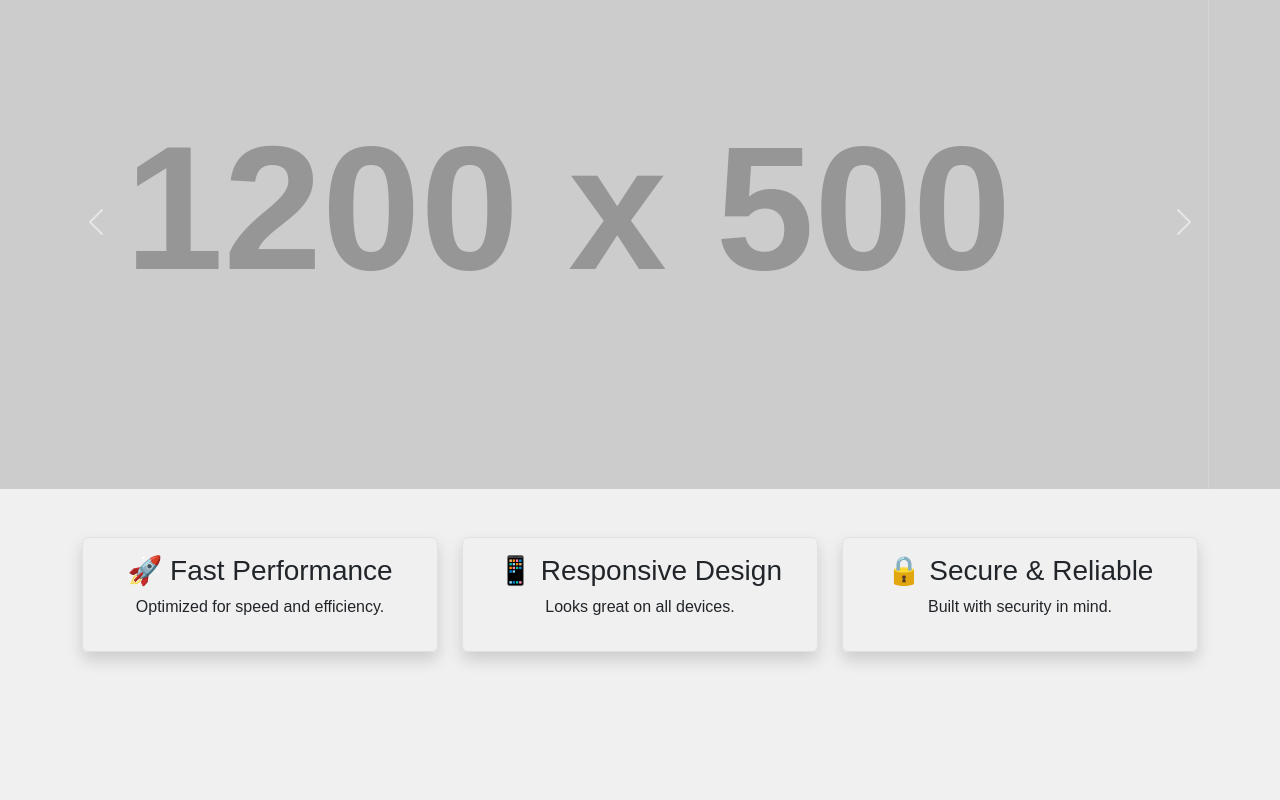
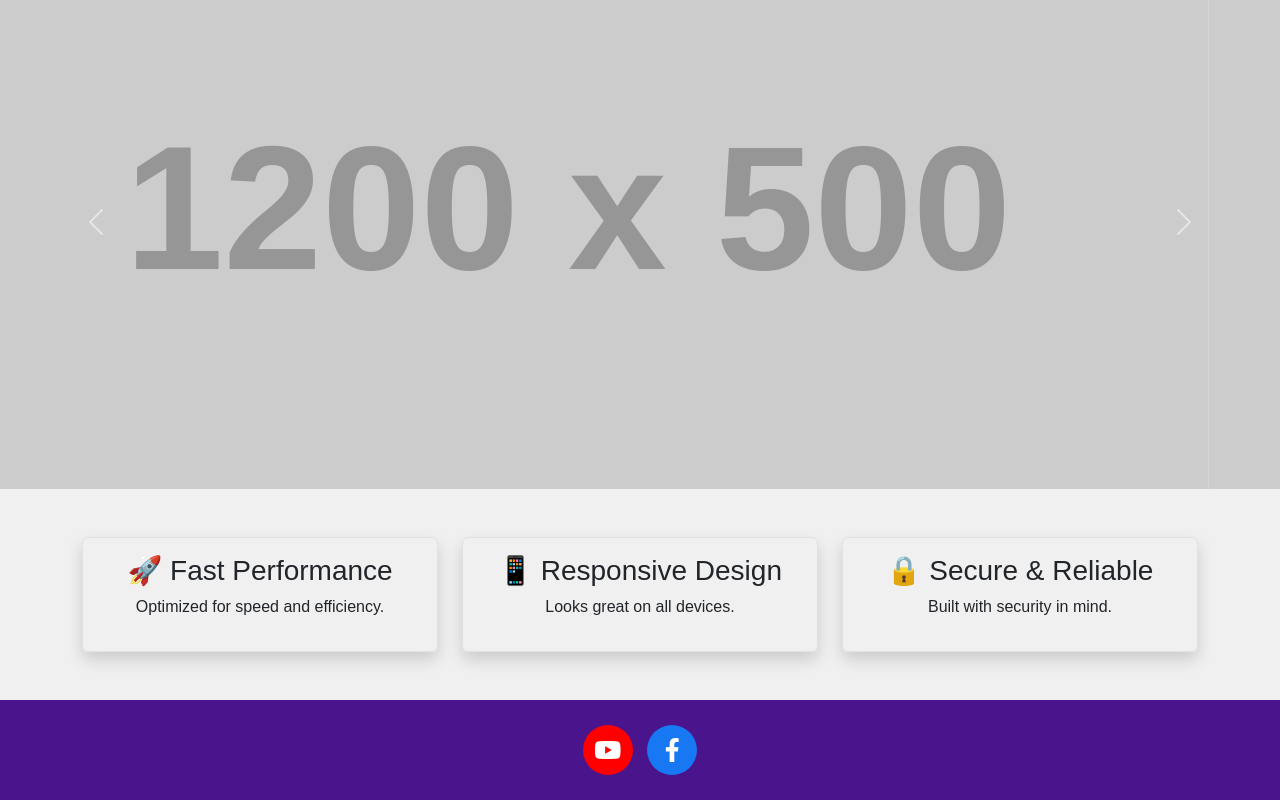
Before and after one commit to IsaiahGGC326/AYP-Gainesville-Website, a website: page index.html in a window 1280 px wide. Shown: the part 462-1262 px from the top of the page. Before the commit the page ends 1162 px from the top, so only its background shows below. Drawn offline with nearby package versions, Linux system fonts and the light colour scheme; placeholder pictures from the web are drawn by us.

Commit message:
Added a footer & Social Icon/Links

```diff
--- a/index.html
+++ b/index.html
@@ -8,6 +8,7 @@
     <link href="https://cdn.jsdelivr.net/npm/bootstrap@5.3.2/dist/css/bootstrap.min.css" rel="stylesheet">
     <link rel="stylesheet" href="style.css"> <!-- Your Custom CSS -->
 </head>
+<link rel="stylesheet" href="https://cdnjs.cloudflare.com/ajax/libs/font-awesome/6.0.0/css/all.min.css">
 <body>
 
     <!-- Navbar (Fixed) -->
@@ -85,5 +86,16 @@
     <!-- Bootstrap JavaScript (Fix for Navbar and Carousel) -->
     <script src="https://cdn.jsdelivr.net/npm/bootstrap@5.3.2/dist/js/bootstrap.bundle.min.js"></script>
     <script src="script.js"></script> <!-- Your Custom JS -->
+
+<footer class="footer">
+        <div class="container text-center">
+            <a href="https://www.youtube.com" target="_blank" class="social-icon youtube">
+                <i class="fab fa-youtube"></i>
+            </a>
+            <a href="https://www.facebook.com" target="_blank" class="social-icon facebook">
+                <i class="fab fa-facebook-f"></i>
+            </a>
+        </div>
+    </footer>
 </body>
 </html>
--- a/style.css
+++ b/style.css
@@ -33,3 +33,45 @@ button:hover {
 .custom-title {
     color:#4c00a3 !important;
 }
+
+.footer {
+    background-color: #4A148C; /* Purple Background */
+    padding: 20px;
+    margin-top: 20px;
+}
+
+.social-icon {
+    height: 50px;
+    width: 50px;
+    font-size: 24px;
+    display: inline-flex;
+    align-items: center;
+    justify-content: center;
+    margin: 5px;
+    color: white;
+    text-decoration: none;
+    padding: 10px;
+    border-radius: 50%;
+    transition: background-color 0.3s ease-in-out, transform 0.2s;
+}
+
+.youtube {
+    background-color: red;
+}
+
+.facebook {
+    background-color: #1877F2;
+}
+
+.social-icon:hover {
+    transform: scale(1.2);
+    background-color: white;
+}
+
+.youtube:hover {
+    color: red;
+}
+
+.facebook:hover {
+    color: #1877F2;
+}
```
